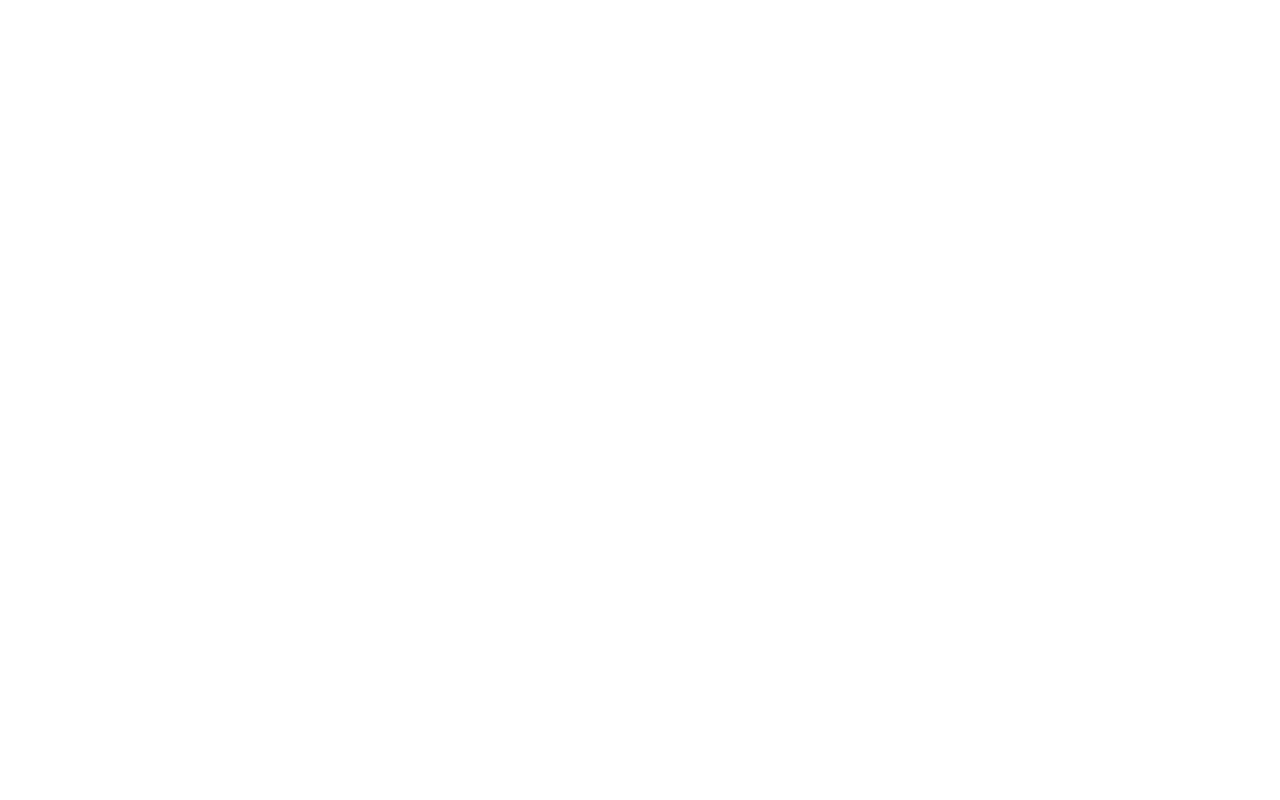
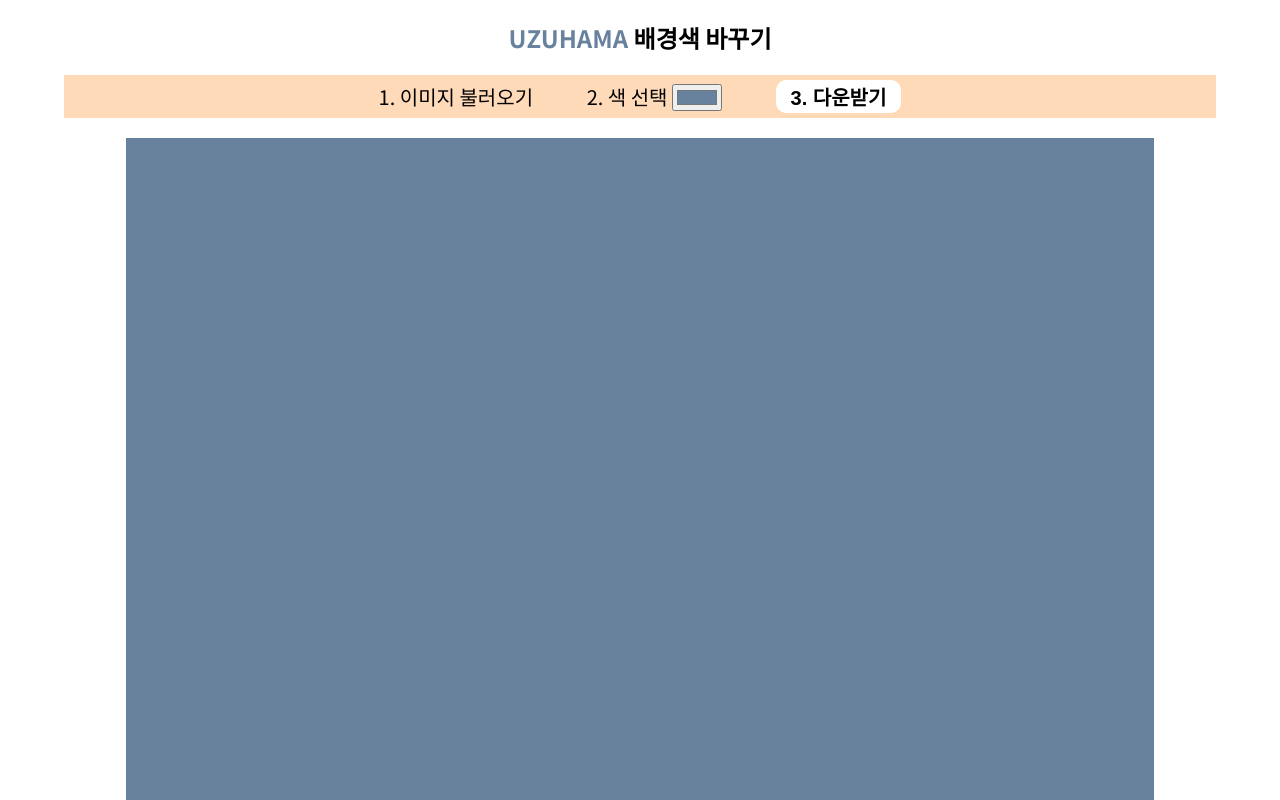
Before and after one commit to nicolehle/Hama-bg, a plain HTML site: page index.html in a window 1280 px wide. Shown: the top 800 px of the page. Drawn offline with Linux system fonts and the light colour scheme.

Commit message:
Got it done

```diff
--- a/function.js
+++ b/function.js
@@ -1 +1,55 @@
-console.log('hello');
+// Set up canvas
+const imgDiv = document.getElementById("imgDiv");
+function setUpCanvas() {
+  ctx = imgDiv.getContext('2d');
+
+  // Set display size (vw/vh).
+  var sizeWidth = 1028,
+  sizeHeight = 2031;
+
+  //Setting the canvas site and width to be responsive
+  imgDiv.width = sizeWidth;
+  imgDiv.height = sizeHeight;
+  imgDiv.style.width = sizeWidth;
+  imgDiv.style.height = sizeHeight;
+}
+
+window.onload = setUpCanvas();
+
+
+
+// Change Base Color
+
+const background = document.querySelector('#base');
+
+function handleUpdate() {
+  document.documentElement.style.setProperty(`--${this.name}`, this.value);
+};
+
+background.addEventListener('change', handleUpdate);
+
+
+
+
+// Display Selected file on the screen
+
+const fileSelect = document.getElementById("fileSelect"),
+    fileElem = document.getElementById("fileElem"),
+    img = document.createElement("img");
+
+  fileSelect.addEventListener("click", function (e) {
+      if (fileElem) {
+        fileElem.click();
+      }
+      e.preventDefault(); // prevent navigation to "#"
+    }, false);
+
+fileElem.addEventListener("change", handleFiles, false);
+
+function handleFiles() {
+     img.src = URL.createObjectURL(this.files[0]);
+     img.onload = function() {
+       URL.revokeObjectURL(this.src);
+       ctx.drawImage(img, 0, 0);
+     }
+};
--- a/index.html
+++ b/index.html
@@ -1,11 +1,96 @@
 <!DOCTYPE html>
 <html lang="en" dir="ltr">
+
   <head>
     <meta charset="utf-8">
     <title>Uzuhama Background</title>
+    <meta name="viewport" content="width=device-width, initial-scale=1.0">
     <link rel="stylesheet" href="./style.css">
+    <script src="https://cdnjs.cloudflare.com/ajax/libs/html2canvas/0.5.0-alpha1/html2canvas.min.js"></script>
+
+    </script>
   </head>
+
+
   <body>
-    <script src="./function.js"></script>
+    <h2><span class='hl'>UZUHAMA</span> 배경색 바꾸기</h2>
+
+      <div class="controls">
+        <div class="inputDiv">
+          <input id="fileElem" type="file" name="img" value="img" style="display:none">
+          <a href="#" id="fileSelect">1. 이미지 불러오기</a>
+        </div>
+
+        <div class="inputDiv">
+          <label for="base">2. 색 선택</label>
+          <input id="base" type="color" name="base" value="#68829E">
+        </div>
+
+        <div class="inputDiv">
+          <button id="downloadBtn" type="button" name="button">3. 다운받기</button>
+        </div>
+      </div>
+
+      <div class="imgDiv">
+        <canvas id="imgDiv" class="imgBg"></canvas>
+      </div>
+
+
+    <script src="function.js"></script>
+
   </body>
 </html>
+
+<script type="text/javascript">
+// const btn = document.getElementById("downloadBtn");
+//
+// btn.addEventListener('click', openImg);
+//
+// function openImg() {
+//   html2canvas(imgDiv, {
+//     onrendered: function(canvas) {
+//       var myImage = canvas.toDataURL("image/jpeg");
+//       var iframe = '<iframe src="' + myImage + '" frameborder="0" style="border:0; top:0px; left:0px; bottom:0px; right:0px; width:100%; height:100%;" allowfullscreen></iframe>'
+//       var x= window.open();
+//       x.document.open();
+//       x.document.write(iframe);
+//       x.document.close();
+//     }
+//   })
+// };
+//
+
+document.getElementById("downloadBtn").addEventListener("click", function() {
+
+    html2canvas(document.getElementById("imgDiv")).then(function(canvas) {
+        saveAs(canvas.toDataURL(), 'file-name.png');
+    });
+});
+
+
+function saveAs(uri, filename) {
+
+    var link = document.createElement('a');
+
+    if (typeof link.download === 'string') {
+
+        link.href = uri;
+        link.download = filename;
+
+        //Firefox requires the link to be in the body
+        document.body.appendChild(link);
+
+        //simulate click
+        link.click();
+
+        //remove the link when done
+        document.body.removeChild(link);
+
+    } else {
+
+        window.open(uri);
+
+    }
+}
+
+</script>
--- a/style.css
+++ b/style.css
@@ -0,0 +1,66 @@
+@import url(http://fonts.googleapis.com/earlyaccess/notosanskr.css);
+
+:root {
+  --base: #68829E;
+}
+
+
+body {
+  font-family: 'Noto Sans KR', sans-serif;
+  display: block;
+  height: 100%;
+  margin: 0;
+  text-align: center;
+  padding: 0 5%;
+}
+
+img {
+  width: 100%;
+}
+
+button {
+  font-size: 20px;
+  background-color: white;
+  color: black;
+  font-weight: bold;
+  border: none;
+  padding: 2px 15px;
+  cursor: pointer;
+  border-radius: 10px;
+}
+
+button:hover {
+  background: #ffb26d;
+}
+
+span {
+  color: var(--base);
+}
+
+a {
+  text-decoration: none;
+  color: black;
+}
+
+a:hover {
+  text-decoration: underline;
+}
+
+.controls {
+  background: #ffdab9;
+  margin-bottom: 20px;
+}
+
+.inputDiv {
+  display: inline-block;
+  font-size: 20px;
+  padding: 5px 25px;
+}
+
+.imgDiv {
+
+}
+
+.imgBg {
+  background: var(--base);
+}
```
